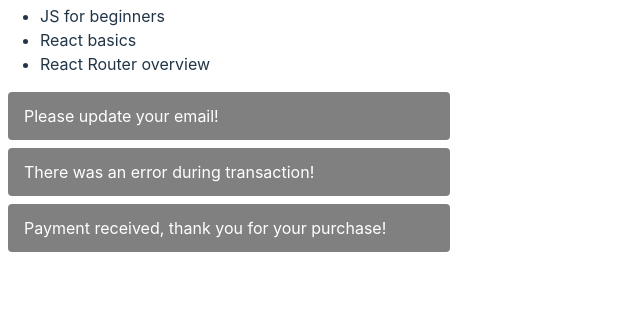
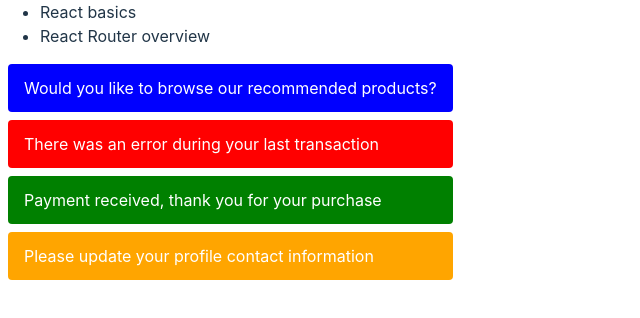
Before and after one commit to IhorBuhaichuk/react-hw-01-practice, a React (Vite) app: page / in a window 1280 px wide. Shown: the part 376-694 px from the top of the page, without its empty margins (0-640 px from the left). Built offline with nearby package versions, Linux system fonts and the light colour scheme.

Commit message:
Fixed import, add advanced styles

```diff
--- a/src/components/Alert.jsx
+++ b/src/components/Alert.jsx
@@ -1,4 +1,4 @@
-export const alertStyles = {
+const alertStyles = {
     margin: 8,
     padding: "12px 16px",
     borderRadius: 4,
@@ -6,6 +6,30 @@
     color: "white",
   };
 
-  export const Alert = ({ children }) => {
-    return <p style={alertStyles}>{children}</p>;
+  const getBgColor = variant => {
+    switch (variant) {
+      case "info":
+        return "blue";
+      case "success":
+        return "green";
+      case "error":
+        return "red";
+      case "warning":
+        return "orange";
+      default:
+        throw new Error(`Unsupported variant prop value - ${variant}`);
+    }
   };
+
+  export const Alert = ({ variant, children }) => {
+    return (
+      <p
+        style={{
+          ...alertStyles,
+          backgroundColor: getBgColor(variant),
+        }}
+      >
+        {children}
+      </p>
+    );
+  };
--- a/src/components/App.jsx
+++ b/src/components/App.jsx
@@ -2,7 +2,7 @@
 
 import { Product } from "./Product";
 import {BookList, favouriteBooks} from "./FavouriteBooks";
-import {alertStyles, Alert} from "./Alert";
+import {Alert} from "./Alert";
 
 export default function App() {
   return (
@@ -23,9 +23,18 @@
         <h1>Books of the week</h1>
         <BookList books={favouriteBooks} />
 
-      <Alert>Please update your email!</Alert>
-      <Alert>There was an error during transaction!</Alert>
-      <Alert>Payment received, thank you for your purchase!</Alert>
+        <Alert variant="info">
+        Would you like to browse our recommended products?
+      </Alert>
+      <Alert variant="error">
+        There was an error during your last transaction
+      </Alert>
+      <Alert variant="success">
+        Payment received, thank you for your purchase
+      </Alert>
+      <Alert variant="warning">
+        Please update your profile contact information
+      </Alert>
     </div>
   );
 }
```
